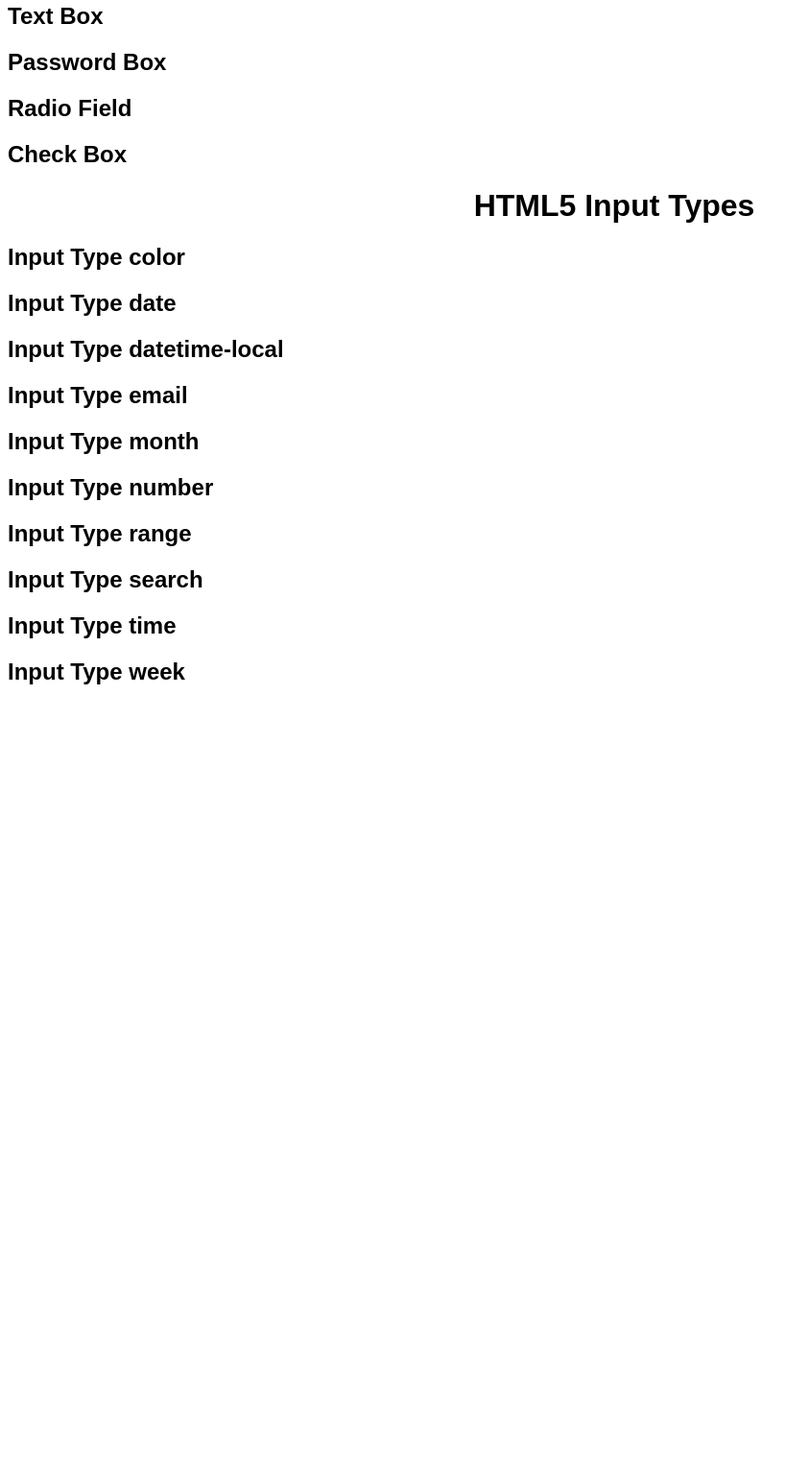
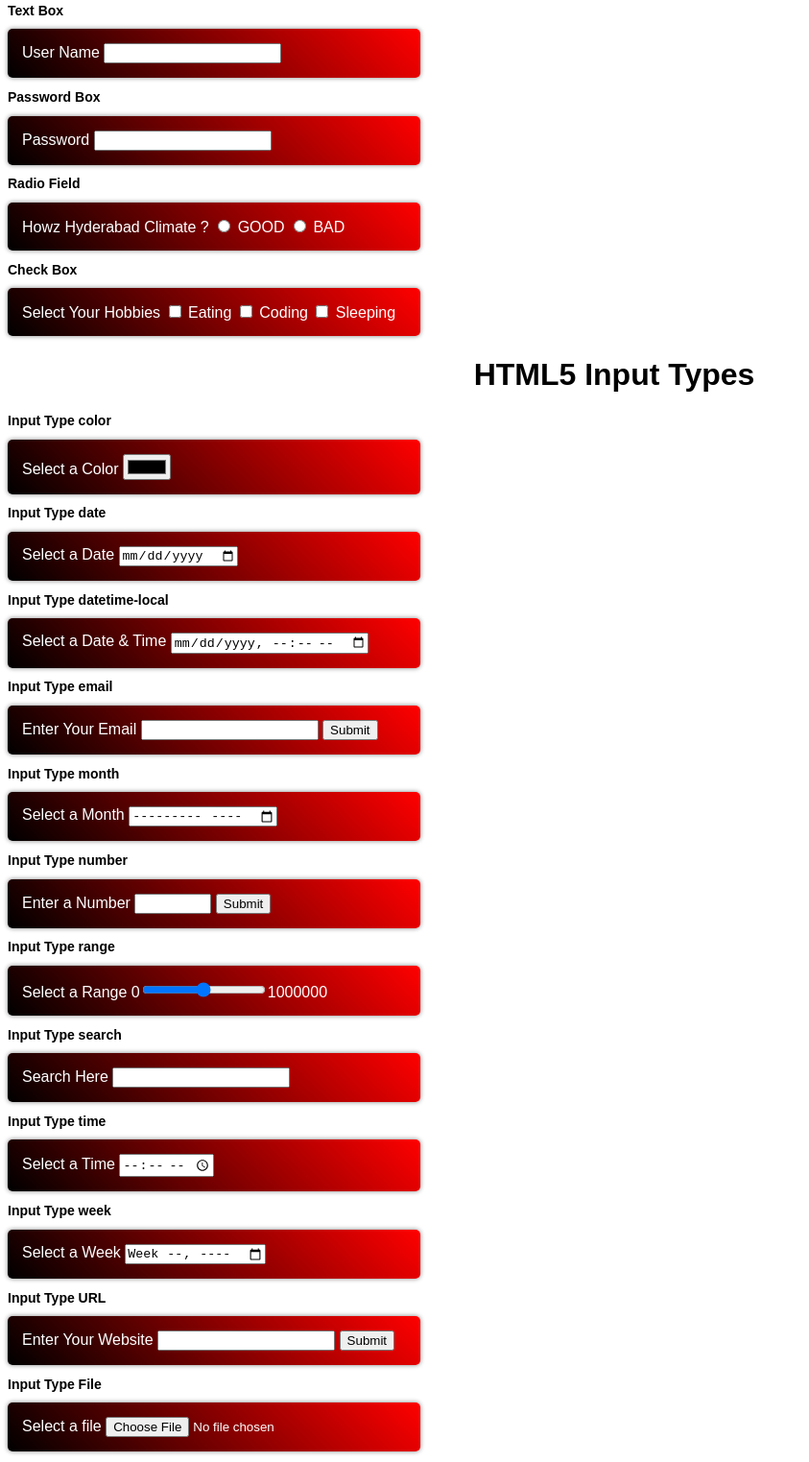
Before and after one commit to nravitheja/uilife, a plain HTML site: page HTML_Starter_Files/15_HTML_Input_Types.html in a window 1280 px wide. Shown: the part 77-1600 px from the top of the page at 96% size, without its empty margins (0-843 px from the left). Before the commit the page ends 873 px from the top, so only its background shows below. Drawn offline with Linux system fonts and the light colour scheme.

Commit message:
Add files via upload

```diff
--- a/HTML_Starter_Files/15_HTML_Input_Types.html
+++ b/HTML_Starter_Files/15_HTML_Input_Types.html
@@ -6,6 +6,18 @@
     <style>
         body{
             font-family: Arial, sans-serif;
+            margin-bottom: 300px;
+        }
+        form{
+            background: linear-gradient(45deg,black,red);
+            color: white;
+            padding: 15px;
+            width: 400px;
+            border-radius: 5px;
+            box-shadow: 0 0 5px gray;
+        }
+        h2{
+            font-size: 14px;
         }
     </style>
 </head>
@@ -15,15 +27,34 @@
 
     <!-- input type text -->
     <h2>Text Box</h2>
+    <form>
+        <label>User Name</label>
+        <input type="text">
+    </form>
 
     <!-- input type password -->
     <h2>Password Box</h2>
+    <form>
+        <label>Password</label>
+        <input type="password">
+    </form>
 
     <!-- input type radio -->
     <h2>Radio Field</h2>
+    <form>
+        <label>Howz Hyderabad Climate ?</label>
+        <input type="radio" value="good" name="climate"> GOOD
+        <input type="radio" value="bad" name="climate"> BAD
+    </form>
 
     <!-- input type checkbox -->
     <h2>Check Box</h2>
+    <form>
+        <label>Select Your Hobbies</label>
+        <input type="checkbox" value="eating"> Eating
+        <input type="checkbox" value="coding"> Coding
+        <input type="checkbox" value="sleeping"> Sleeping
+    </form>
 
     <!-- HTML5 Input Types color, date, datetime-local, email,
     month, number, range, search, time, url, Week-->
@@ -32,35 +63,98 @@
 
     <!-- color -->
     <h2>Input Type color</h2>
+    <form>
+        <label>Select a Color</label>
+        <input type="color">
+    </form>
 
     <!-- date -->
     <h2>Input Type date</h2>
+    <form>
+        <label>Select a Date</label>
+        <input type="date">
+    </form>
 
     <!-- datetime-local -->
     <h2>Input Type datetime-local</h2>
+    <form>
+        <label>Select a Date & Time</label>
+        <input type="datetime-local">
+    </form>
 
     <!-- email -->
     <h2>Input Type email</h2>
+    <form>
+        <label>Enter Your Email</label>
+        <input type="email">
+        <input type="submit" value="Submit">
+    </form>
 
     <!-- month -->
     <h2>Input Type month</h2>
+    <form>
+        <label>Select a Month</label>
+        <input type="month">
+    </form>
 
     <!-- number -->
     <h2>Input Type number</h2>
+    <form>
+        <label>Enter a Number</label>
+        <input type="number" min="0" max="100" step="0.5">
+        <input type="submit" value="Submit">
+    </form>
 
     <!-- range -->
     <h2>Input Type range</h2>
+    <form>
+        <label>Select a Range</label>
+        0<input type="range" min="0" max="1000000" id="abc"><span id="span">1000000</span>
+    </form>
 
     <!-- search -->
     <h2>Input Type search</h2>
+    <form>
+        <label>Search Here</label>
+        <input type="search">
+    </form>
 
     <!-- time -->
     <h2>Input Type time</h2>
+    <form>
+        <label>Select a Time</label>
+        <input type="time">
+    </form>
 
     <!-- week -->
     <h2>Input Type week</h2>
+    <form>
+        <label>Select a Week</label>
+        <input type="week">
+    </form>
+
+    <!-- URL -->
+    <h2>Input Type URL</h2>
+    <form>
+        <label>Enter Your Website</label>
+        <input type="url">
+        <input type="submit" value="Submit">
+    </form>
+
+    <!-- file -->
+    <h2>Input Type File</h2>
+    <form>
+        <label>Select a file</label>
+        <input type="file">
+    </form>
 
 
 <br><br><br>
+<script>
+    let rangeSelect = document.querySelector('#abc');
+    rangeSelect.addEventListener('change',function() {
+        document.querySelector('#span').innerText = rangeSelect.value;
+    });
+</script>
 </body>
 </html>
```
Also changed, not shown: HTML_Starter_Files/14_HTML_Form_Elements.html (+92 -0 lines).
